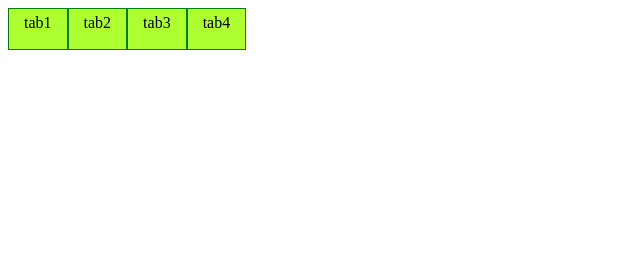
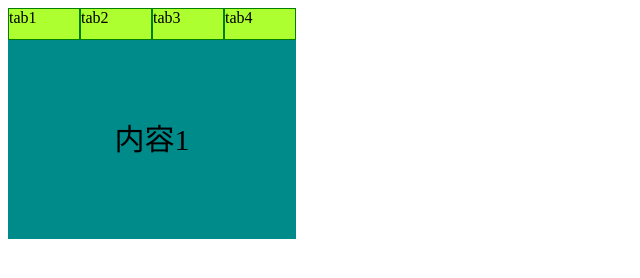
Before and after one commit to sunshine-habit/hello-world, a plain HTML site: page JavaScript/12.html in a window 1280 px wide. Both pictures are taken after a click on the element "tab1". Shown: the whole page, without its empty margins (0-640 px from the left). Drawn offline with Linux system fonts and the light colour scheme.

Commit message:
tab页面切换效果

```diff
--- a/JavaScript/12.html
+++ b/JavaScript/12.html
@@ -4,12 +4,16 @@
 		<meta charset="UTF-8">
 		<title>tab页面切换效果</title>
 		<style type="text/css">
-
+			#box1{
+				height: 31px;
+				width: 288px;
+			}
 			.tabtitle{
 
 				float: left;
 				height: 30px;
-				padding: 5px 15px 5px 15px;
+				width: 70px;
+				padding: 0px;
 				border: 1px solid green;
 				background-color: greenyellow;
 			}
@@ -17,23 +21,30 @@
 				background-color:paleturquoise ;
 			}
 			#box2{
-				float:none;
-				background: bisque;
-				width: 270px;
+				float:inherit;
+				width: 288px;
+				height: 200px;
+				background-color: palegreen;
 
 			}
 			.contant{
-				margin-top: 40px;
+				background-color: darkcyan;
+				height: 200px;
+				font-family: "微软雅黑";
+				line-height: 200px;
+				font-size: 30px;
+				text-align: center;
 				display: none;
 			}
+
 		</style>
 	</head>
 	<body>
 		<div id="box1">
-			<div class="tabtitle" onclick="">tab1</div>
-			<div class="tabtitle">tab2</div>
-			<div class="tabtitle">tab3</div>
-			<div class="tabtitle">tab4</div>
+			<div class="tabtitle" onclick="showCon(1)">tab1</div>
+			<div class="tabtitle" onclick="showCon(2)">tab2</div>
+			<div class="tabtitle" onclick="showCon(3)">tab3</div>
+			<div class="tabtitle" onclick="showCon(4)">tab4</div>
 		</div>
 		<div id="box2">
 			<div id="1" class="contant">内容1</div>
@@ -41,5 +52,27 @@
 			<div id="3" class="contant">内容3</div>
 			<div id="4" class="contant">内容4</div>
 		</div>
+		<script type="text/javascript">
+
+			function showCon(num){
+				var s=document.getElementsByClassName("contant");
+				for(var i =0; i<4; i++){
+					if(num==s[i].id){
+						//alert(s[i].id);
+						s[i].style.display="block";
+					}else{
+						s[i].style.display="none";
+					}
+				}
+
+			}
+			function aaa(){
+				var month = 1;
+				var gz=prompt("请输入"+month+"月工资","");
+			}
+
+
+
+		</script>
 	</body>
 </html>
```
